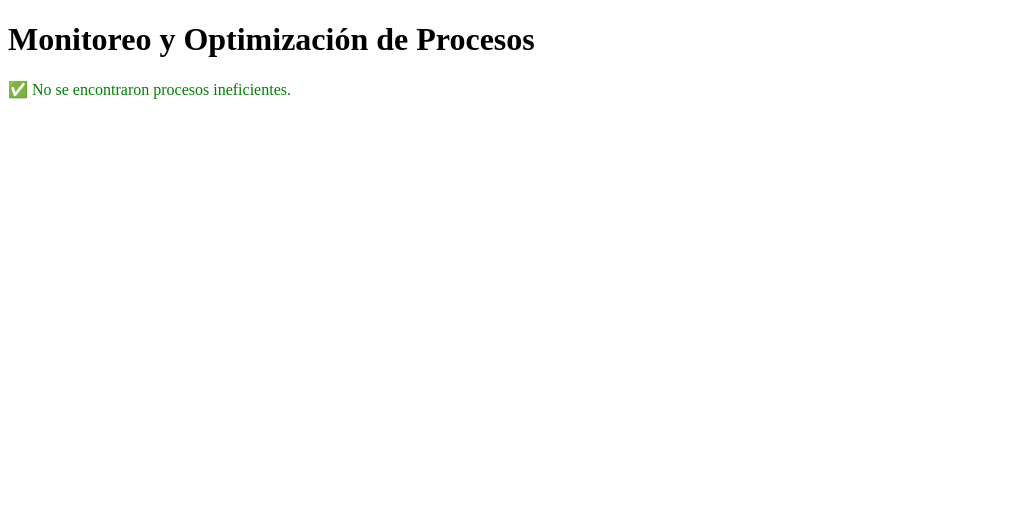
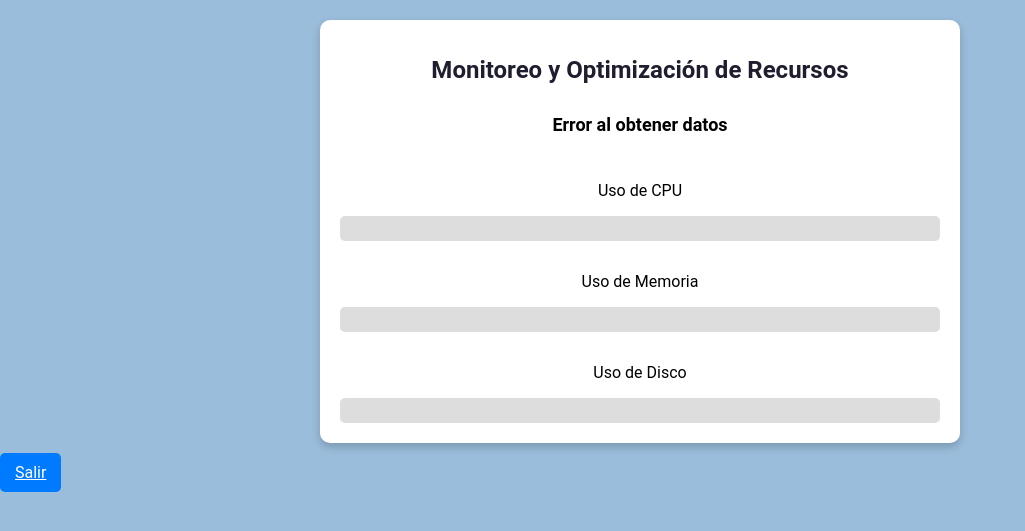
Before and after one commit to Andreas103-SI/App-gestion, a Flask app: page /monitor_view in a window 1280 px wide. Shown: the top 531 px of the page, without its empty margins (0-1025 px from the left). Run offline with Flask 3, Linux system fonts and the light colour scheme; data that the repository does not hold is empty; some libraries are stand-ins or nearby versions.

Commit message:
Mejora de la interfaz de usuario en las plantillas de inicio de sesión y monitoreo, incluyendo la integración de Bootstrap y ajustes en la presentación. Se añadió la variable current_user en la ruta principal para personalizar el saludo.

```diff
--- a/app.py
+++ b/app.py
@@ -63,7 +63,7 @@ def load_user(user_id):
 @app.route('/')
 @login_required
 def index():
-    return render_template('index.html')
+    return render_template("index.html", current_user=current_user)
 
 
 # Ruta de login
--- a/static/css/styles.css
+++ b/static/css/styles.css
@@ -9,13 +9,11 @@ body {
 /* ============================= */
 /* Estilos de la Navbar */
 /* ============================= */
-/* Estilos navbar */
 .navbar {
     background-color: #1e1e2f !important; /* Color oscuro elegante */
     padding: 15px;
 }
 
-/* Ajuste para evitar que los botones queden fuera */
 .navbar .container-fluid {
     display: flex;
     justify-content: space-between;
@@ -23,7 +21,6 @@ body {
     flex-wrap: wrap;
 }
 
-/* Estilos para los botones de la navbar */
 .navbar .nav-link {
     color: white !important; /* Texto blanco */
     padding: 10px 15px; /* Espaciado interno */
@@ -33,14 +30,12 @@ body {
     font-weight: bold;
 }
 
-/* Elimina el efecto hover llamativo */
 .navbar .nav-link:hover {
     background-color: #007bff !important; /* Se mantiene el color azul */
     border: none;
     transform: none;
 }
 
-/* Para evitar que los botones se salgan cuando la pantalla es más grande */
 @media (min-width: 992px) {
     .navbar-nav {
         display: flex;
@@ -48,7 +43,6 @@ body {
     }
 }
 
-/* Ajuste para pantallas pequeñas */
 @media (max-width: 768px) {
     .navbar .nav-link {
         display: block;
@@ -58,35 +52,26 @@ body {
     }
 }
 
-/* Ajuste para pantallas pequeñas */
-@media (max-width: 768px) {
-    .navbar .nav-link {
-        display: block;
-        text-align: center;
-        width: 100%;
-        margin-bottom: 5px;
-    }
-}
 
 /* ============================= */
 /* Estilos para los botones */
 /* ============================= */
 .btn, button {
-    background-color: #007bff;  /* Azul principal */
-    color: white;               /* Texto en blanco */
-    border: none;               /* Sin bordes */
-    border-radius: 5px;         /* Bordes redondeados */
-    padding: 10px 15px;         /* Espaciado interno */
-    font-size: 16px;            /* Tamaño de fuente */
-    cursor: pointer;            /* Cambia el cursor en hover */
+    background-color: #007bff; /* Azul principal */
+    color: white; /* Texto en blanco */
+    border: none; /* Sin bordes */
+    border-radius: 5px; /* Bordes redondeados */
+    padding: 10px 15px; /* Espaciado interno */
+    font-size: 16px; /* Tamaño de fuente */
+    cursor: pointer; /* Cambia el cursor en hover */
     transition: all 0.3s ease-in-out;
 }
 
-/* Efecto hover para botones */
 .btn:hover,
 button:hover {
     background-color: #0056b3; /* Azul más oscuro */
 }
+
 
 /* ============================= */
 /* Estilos del formulario de registro */
@@ -115,12 +100,80 @@ input:focus {
     outline: none;
 }
 
-/* ============================= */
-/* Responsive para el formulario */
-/* ============================= */
 @media (max-width: 480px) {
     .form-container {
         width: 90%;
         padding: 20px;
     }
 }
+
+
+/* ============================= */
+/* Estilos del monitor */
+/* ============================= */
+.monitor-container {
+    max-width: 600px;
+    margin: 20px auto;
+    background: white;
+    padding: 20px;
+    border-radius: 10px;
+    box-shadow: 0 4px 8px rgba(0, 0, 0, 0.2);
+    text-align: center; /* Centrar el texto dentro del contenedor */
+}
+
+.monitor-container h1 { /* Estilo específico para el h1 dentro del monitor */
+    font-size: 24px;
+    margin-bottom: 20px;
+    color: #1e1e2f;
+}
+
+#optimizer-message {
+    font-size: 18px;
+    font-weight: bold;
+    padding: 10px;
+    border-radius: 5px;
+}
+
+.usage-container {
+    display: flex;
+    flex-direction: column;
+    gap: 15px;
+    margin-top: 20px;
+}
+
+.usage-bar {
+    height: 25px;
+    border-radius: 5px;
+    overflow: hidden;
+    background-color: #ddd;
+    position: relative;
+    width: 100%;
+}
+
+.usage-fill {
+    height: 100%;
+    width: 0%;
+    text-align: center;
+    line-height: 25px;
+    color: white;
+    font-weight: bold;
+    transition: width 0.5s ease-in-out;
+}
+
+.usage-fill.cpu {
+    background-color: #007bff;
+}
+
+.usage-fill.memory {
+    background-color: #28a745;
+}
+
+.usage-fill.disk {
+    background-color: #ffc107;
+}
+
+@media (max-width: 768px) {
+    .monitor-container {
+        width: 90%;
+    }
+}
--- a/templates/base.html
+++ b/templates/base.html
@@ -30,7 +30,7 @@
                 </li>
                 {% endif %}
                 <li class="nav-item">
-                    <a class="nav-link" href="{{ url_for('monitor') }}">Monitor</a>
+                    <a class="nav-link" href="{{ url_for('monitor_view') }}">Monitor</a>
                 </li>
                 <li class="nav-item">
                     <a class="nav-link" href="{{ url_for('optimizer') }}">Optimizer</a>
--- a/templates/monitor.html
+++ b/templates/monitor.html
@@ -3,30 +3,62 @@
 <head>
     <meta charset="UTF-8">
     <meta name="viewport" content="width=device-width, initial-scale=1.0">
-    <title>Monitoreo de Recursos</title>
+    <title>Monitor de Recursos</title>
+    <link rel="stylesheet" href="{{ url_for('static', filename='css/styles.css') }}">
+
     <script>
-        function fetchOptimizerData() {
-            fetch('/optimizer')
+        function fetchSystemUsage() {
+            fetch('/monitor')
                 .then(response => response.json())
                 .then(data => {
-                    let messageElement = document.getElementById('optimizer-message');
-                    if (data.inefficient_processes && data.inefficient_processes.length > 0) {
-                        messageElement.innerHTML = `<b>Procesos ineficientes detectados y terminados:</b><br>${JSON.stringify(data.inefficient_processes, null, 2)}`;
-                        messageElement.style.color = 'red';
-                    } else {
-                        messageElement.innerHTML = "✅ No se encontraron procesos ineficientes.";
-                        messageElement.style.color = 'green';
-                    }
+                    // Actualiza las barras de progreso
+                    document.getElementById('cpu-usage').style.width = data.cpu + "%";
+                    document.getElementById('memory-usage').style.width = data.memory + "%";
+                    document.getElementById('disk-usage').style.width = data.disk + "%";
+
+                    document.getElementById('cpu-usage').textContent = data.cpu + "%";
+                    document.getElementById('memory-usage').textContent = data.memory + "%";
+                    document.getElementById('disk-usage').textContent = data.disk + "%";
+
+                    // Opcional: Actualiza el mensaje de optimización o estado
+                    document.getElementById('optimizer-message').textContent = "Datos actualizados";
                 })
                 .catch(error => {
                     console.error("Error obteniendo datos:", error);
-                    document.getElementById('optimizer-message').innerHTML = "❌ Error al obtener los datos.";
+                    document.getElementById('optimizer-message').textContent = "Error al obtener datos";
                 });
         }
-    </script>
-</head>
-<body onload="fetchOptimizerData()">
-    <h1>Monitoreo y Optimización de Procesos</h1>
-    <p id="optimizer-message">Cargando información...</p>
+
+        // Llama a la función cada 3 segundos y al cargar la página
+        setInterval(fetchSystemUsage, 3000);
+    </script></head>
+<body onload="fetchSystemUsage()">
+    <div class="monitor-container">
+        <h1>Monitoreo y Optimización de Recursos</h1>
+        <p id="optimizer-message">Cargando información...</p>
+
+        <div class="usage-container">
+            <div>
+                <p>Uso de CPU</p>
+                <div class="usage-bar">
+                    <div class="usage-fill cpu" id="cpu-usage"></div>
+                </div>
+            </div>
+            <div>
+                <p>Uso de Memoria</p>
+                <div class="usage-bar">
+                    <div class="usage-fill memory" id="memory-usage"></div>
+                </div>
+            </div>
+            <div>
+                <p>Uso de Disco</p>
+                <div class="usage-bar">
+                    <div class="usage-fill disk" id="disk-usage"></div>
+                </div>
+            </div>
+        </div>
+    </div>
+    <a href="{{ url_for('index') }}" class="btn btn-secondary mt-3">Salir</a>
+
 </body>
 </html>
```
Also changed, not shown: templates/index.html (+11 -8 lines), templates/login.html (+27 -9 lines), 1 other file.
